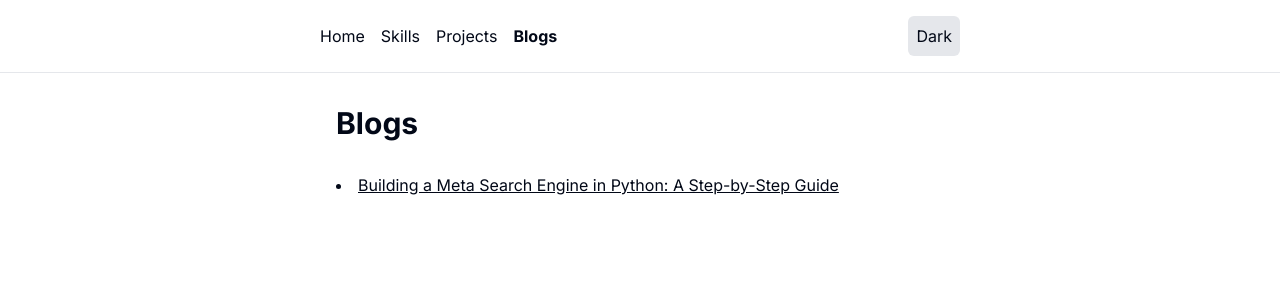
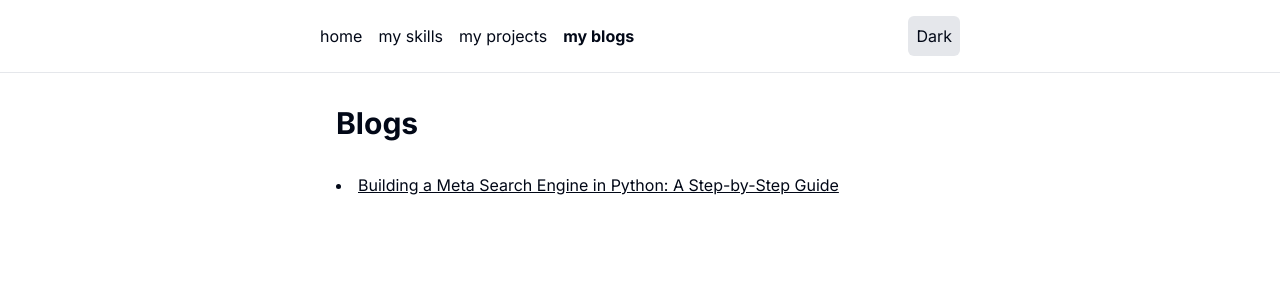
Before and after one commit to thisisanshgupta/thisismyportfolio, a Next.js app: page /blogs in a window 1280 px wide. Shown: the top 300 px of the page. Built offline with nearby package versions, Linux system fonts and the light colour scheme.

Commit message:
Update Header.tsx

```diff
--- a/components/Header.tsx
+++ b/components/Header.tsx
@@ -12,10 +12,10 @@ export function Header() {
     <header className="border-b border-gray-200 dark:border-gray-700 py-4">
       <nav className="max-w-2xl mx-auto px-4 flex justify-between items-center">
         <ul className="flex space-x-4">
-          <li><Link href="/" className={`hover:underline ${pathname === '/' ? 'font-bold' : ''}`}>Home</Link></li>
-          <li><Link href="/skills" className={`hover:underline ${pathname === '/skills' ? 'font-bold' : ''}`}>Skills</Link></li>
-          <li><Link href="/projects" className={`hover:underline ${pathname === '/projects' ? 'font-bold' : ''}`}>Projects</Link></li>
-          <li><Link href="/blogs" className={`hover:underline ${pathname === '/blogs' ? 'font-bold' : ''}`}>Blogs</Link></li>
+          <li><Link href="/" className={`hover:underline ${pathname === '/' ? 'font-bold' : ''}`}>home</Link></li>
+          <li><Link href="/skills" className={`hover:underline ${pathname === '/skills' ? 'font-bold' : ''}`}>my skills</Link></li>
+          <li><Link href="/projects" className={`hover:underline ${pathname === '/projects' ? 'font-bold' : ''}`}>my projects</Link></li>
+          <li><Link href="/blogs" className={`hover:underline ${pathname === '/blogs' ? 'font-bold' : ''}`}>my blogs</Link></li>
         </ul>
         <button
           onClick={() => setTheme(theme === 'dark' ? 'light' : 'dark')}
```
